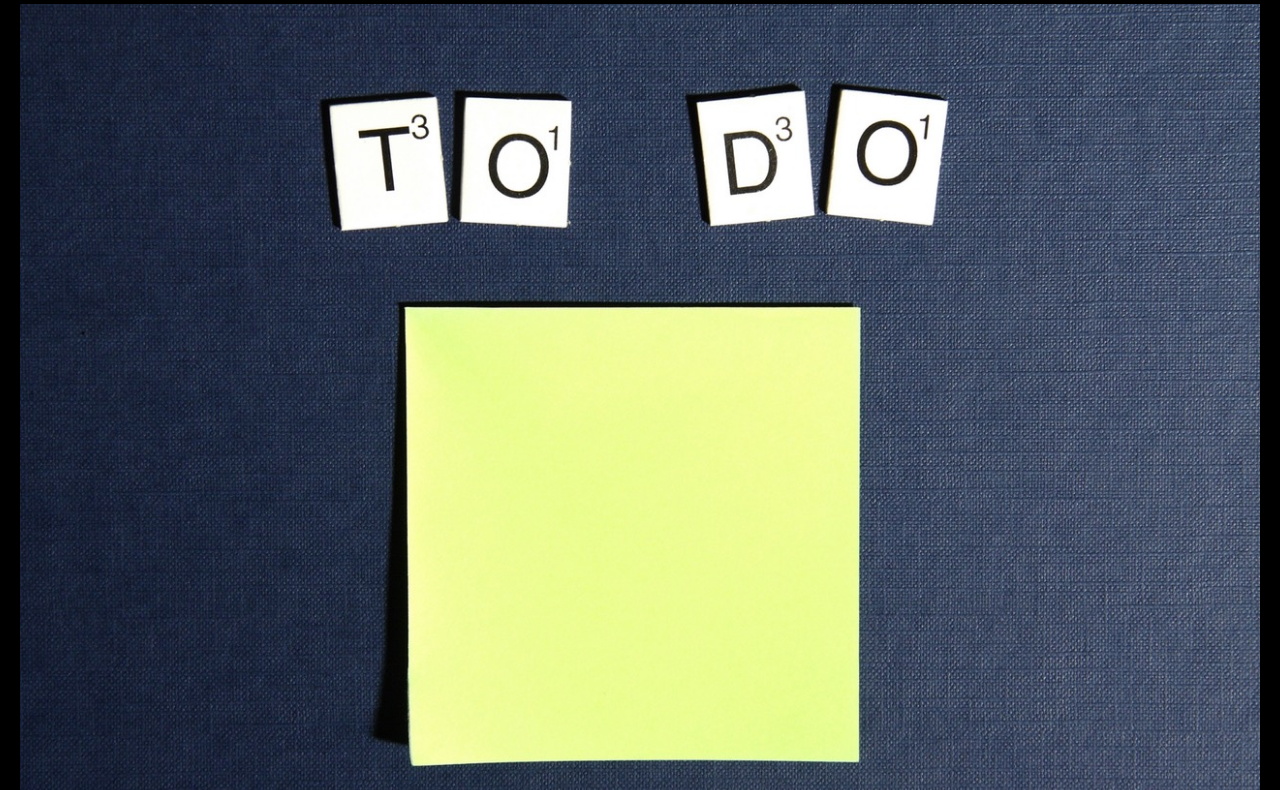
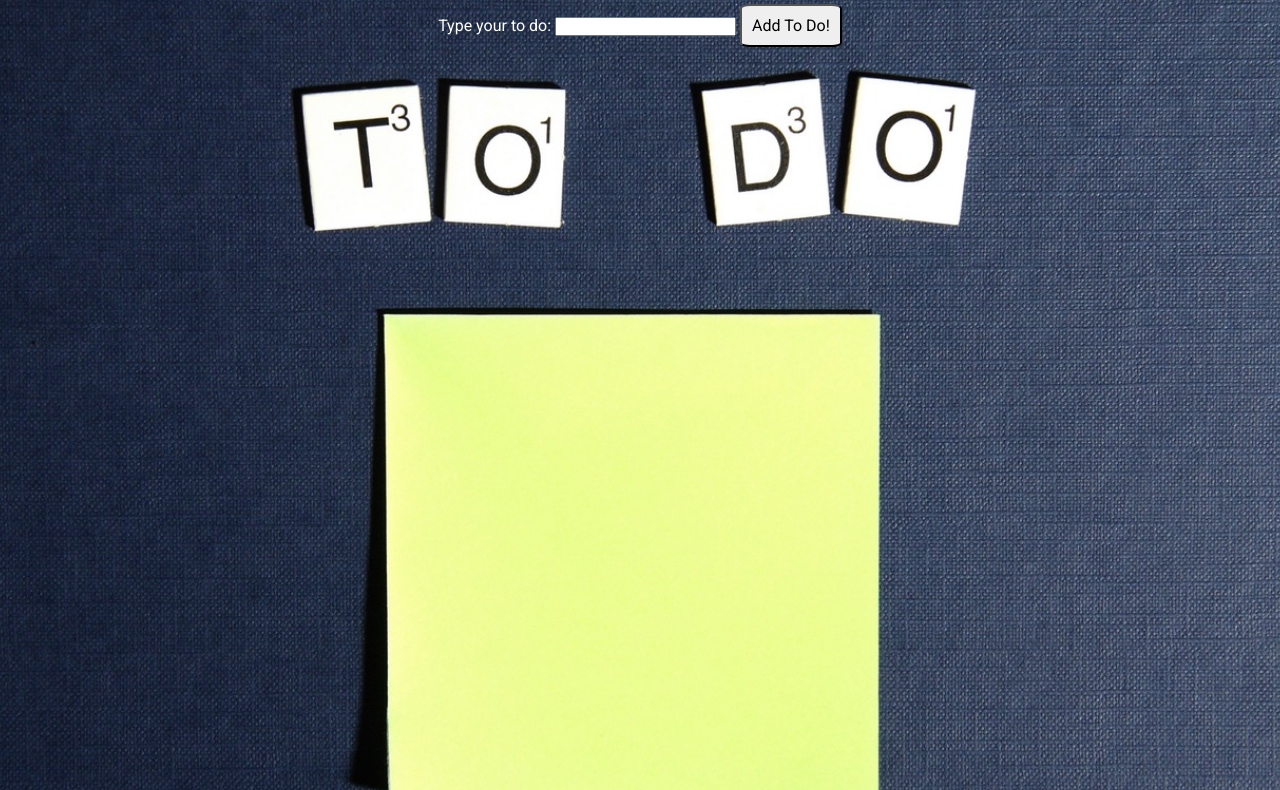
Before and after one commit to NYCgirlLearnsToCode/js-exercise2, a plain HTML site: page index.html in a window 1280 px wide. Shown: the part 54-844 px from the top of the page. Drawn offline with Linux system fonts and the light colour scheme.

Commit message:
centered todos onto post-it

```diff
--- a/css/style.css
+++ b/css/style.css
@@ -1,4 +1,5 @@
 @import url('https://fonts.googleapis.com/css?family=Roboto');
+@import url('https://fonts.googleapis.com/css?family=Indie+Flower');
 * {
 	box-sizing: border-box;
 	margin:0;
@@ -14,10 +15,12 @@ h1 {
 body{
 	background-color: black;
 }
+
 form {
 	text-align: center;
 	padding:20px;
 }
+
 button {
 	font-family: 'Roboto', sans-serif;
 	padding:10px;
@@ -27,6 +30,7 @@ button {
 	cursor:pointer;
 	font-size: 16px;
 }
+
 button:hover {
 	background-color:#CAE9FF;
 }
@@ -35,18 +39,23 @@ label {
 	font-family: 'Roboto', sans-serif;
 	color: white;
 }
-img {
-	background-size: cover;
-	background-position: center;
-	width: 100%;
-}
+
 ul {
-	/*display: flex;*/
-	/*width:500px;*/
-	height:500px;
 	font-family: 'Roboto', sans-serif;
 	text-align: center;
-	color:white;
-	border: 1px solid #1B4965;
+	color:black;
 	text-decoration: underline;
+	padding: 25%;
+	list-style-type: none;
+	font-family: 'Indie Flower', sans-serif;
+	font-size: 20px;
 }
+
+.post-it {
+	background-image: url("../images/todo.jpg");
+	background-size: cover;
+	background-position: top;
+	width: 100%;
+	height:900px;
+
+}
--- a/index.html
+++ b/index.html
@@ -9,8 +9,9 @@
 </head>
 <body>
 	<h1>To Do or Not to Do?</h1>
+	<div class="post-it">
 	<form>
-		<img src ="images/todo.jpg">
+		<!-- <img src ="images/todo.jpg"> -->
 		<label for="user-input">Type your to do:</label>
 		<input type="text" name="user-input" id="user-input">
 		<button type="submit" id="user-submit">Add To Do!</button>
@@ -19,7 +20,7 @@
 	<ul id="to-do-list">
 
 	</ul>
-
+	</div>
 	<script src="js/app.js"></script>
 	<!-- Make sure script is loaded at the bottom -->
 </body>
```
